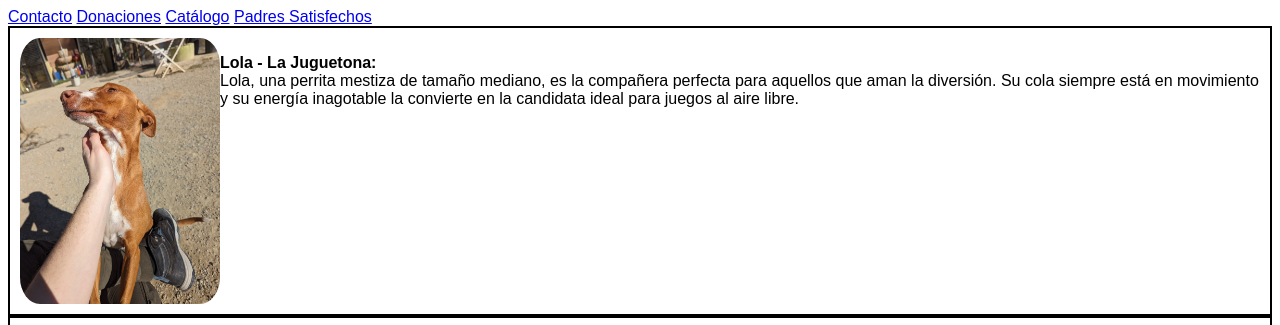
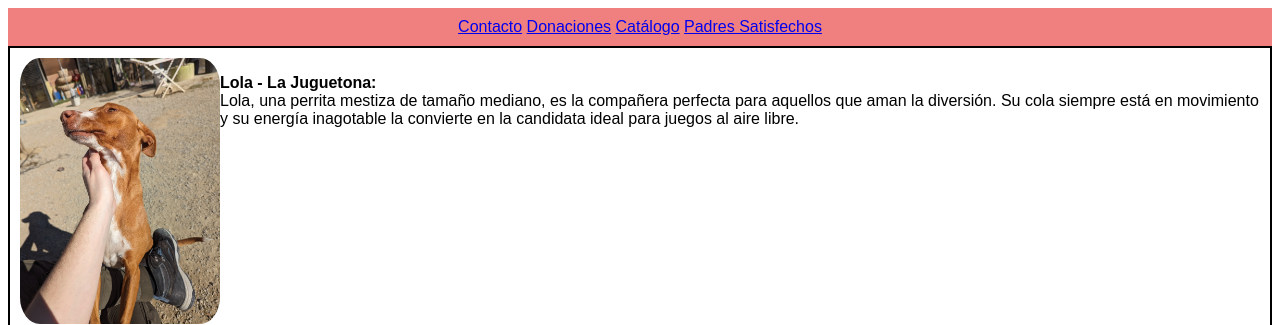
Before and after one commit to Erizos-Team/Erizos-team.github.io, a plain HTML site: page catalogo.html in a window 1280 px wide. Shown: the top 325 px of the page. Drawn offline with Linux system fonts and the light colour scheme.

Commit message:
cambios css catalogo

```diff
--- a/css/stylescatalogo.css
+++ b/css/stylescatalogo.css
@@ -16,3 +16,14 @@ div{
     border: 2px solid black;
     background-color: rgb;
 }
+
+nav{
+    padding: 10px;
+    text-align: center;
+    background-color: lightcoral;
+    justify-items: center;
+}
+
+a:hover{
+    text-shadow: 40%;
+}
```
